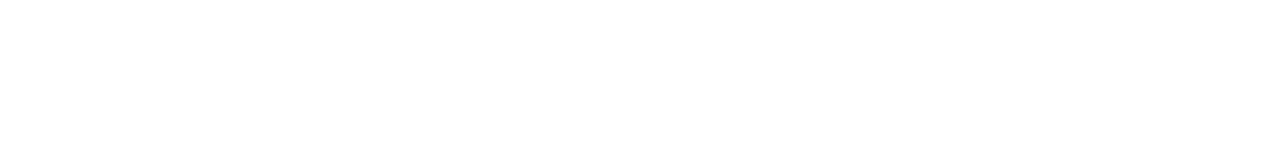
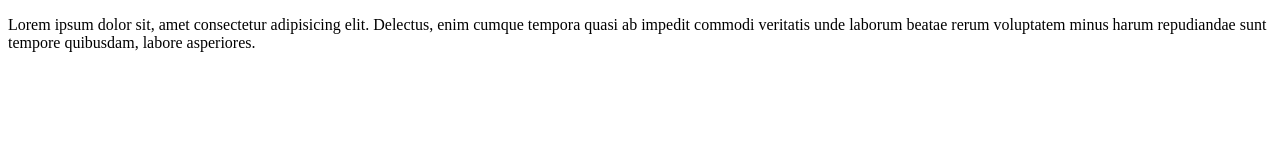
Before and after one commit to AmiSezan/my-portfolio, a plain HTML site: page index.html in a window 1280 px wide. Drawn offline with Linux system fonts and the light colour scheme.

```diff
--- a/index.html
+++ b/index.html
@@ -6,6 +6,6 @@
     <title>My portfolio</title>
 </head>
 <body>
-
+    <p>Lorem ipsum dolor sit, amet consectetur adipisicing elit. Delectus, enim cumque tempora quasi ab impedit commodi veritatis unde laborum beatae rerum voluptatem minus harum repudiandae sunt tempore quibusdam, labore asperiores.</p>
 </body>
 </html>
```
